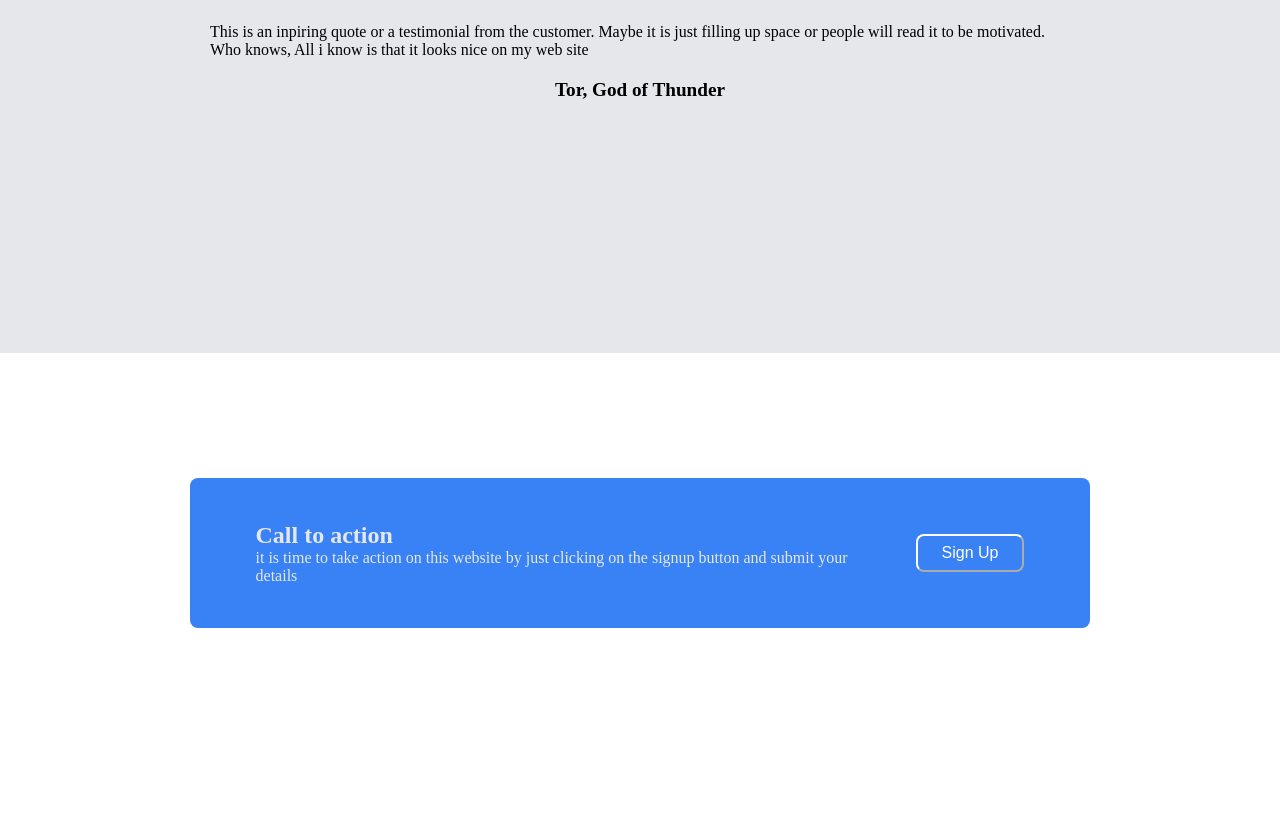
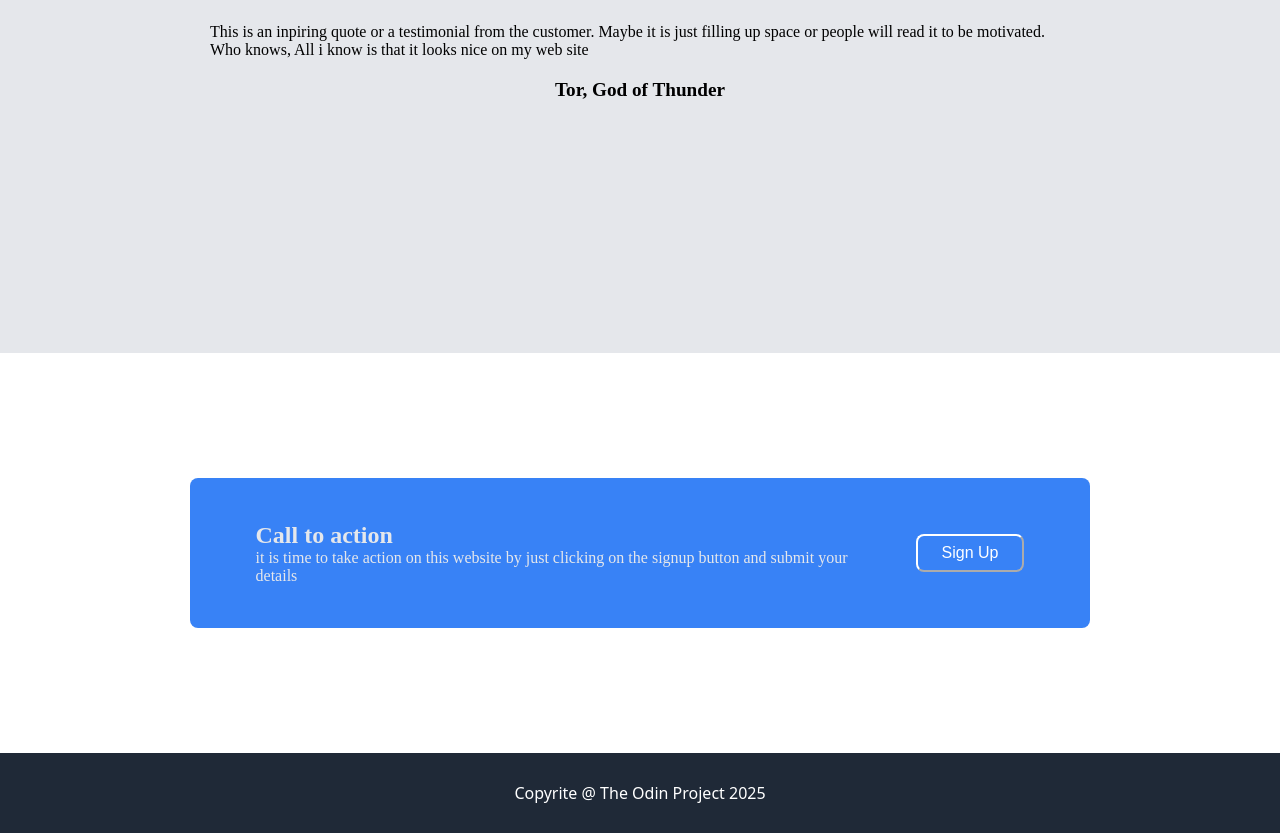
Before and after one commit to D-Code-dotcom/landing-page, a plain HTML site: page index.html in a window 1280 px wide. Shown: the part 1250-2083 px from the top of the page. Before the commit the page ends 2003 px from the top, so only its background shows below. Drawn offline with Linux system fonts and the light colour scheme.

Commit message:
The footer section was the easiest. I only used a div block and a P tag.

```diff
--- a/index.html
+++ b/index.html
@@ -77,6 +77,10 @@
 
     </div>
 
+    <div class="footer">
+        <p>Copyrite @ The Odin Project 2025</p>
+    </div>
+
 
 </body>
 </html>
--- a/styles.css
+++ b/styles.css
@@ -199,3 +199,14 @@
     border-radius: 8px;
     border-color: #ffffff;
 }
+
+.footer{
+     background-color: #1f2937;
+    font-family: system-ui, -apple-system, BlinkMacSystemFont, 'Segoe UI', Roboto, Oxygen, Ubuntu, Cantarell, 'Open Sans', 'Helvetica Neue', sans-serif;
+    color: antiquewhite;
+    display: flex;
+    justify-content: center;
+    height: 80px;
+    align-items: center;
+    color: #ffffff;
+}
```
